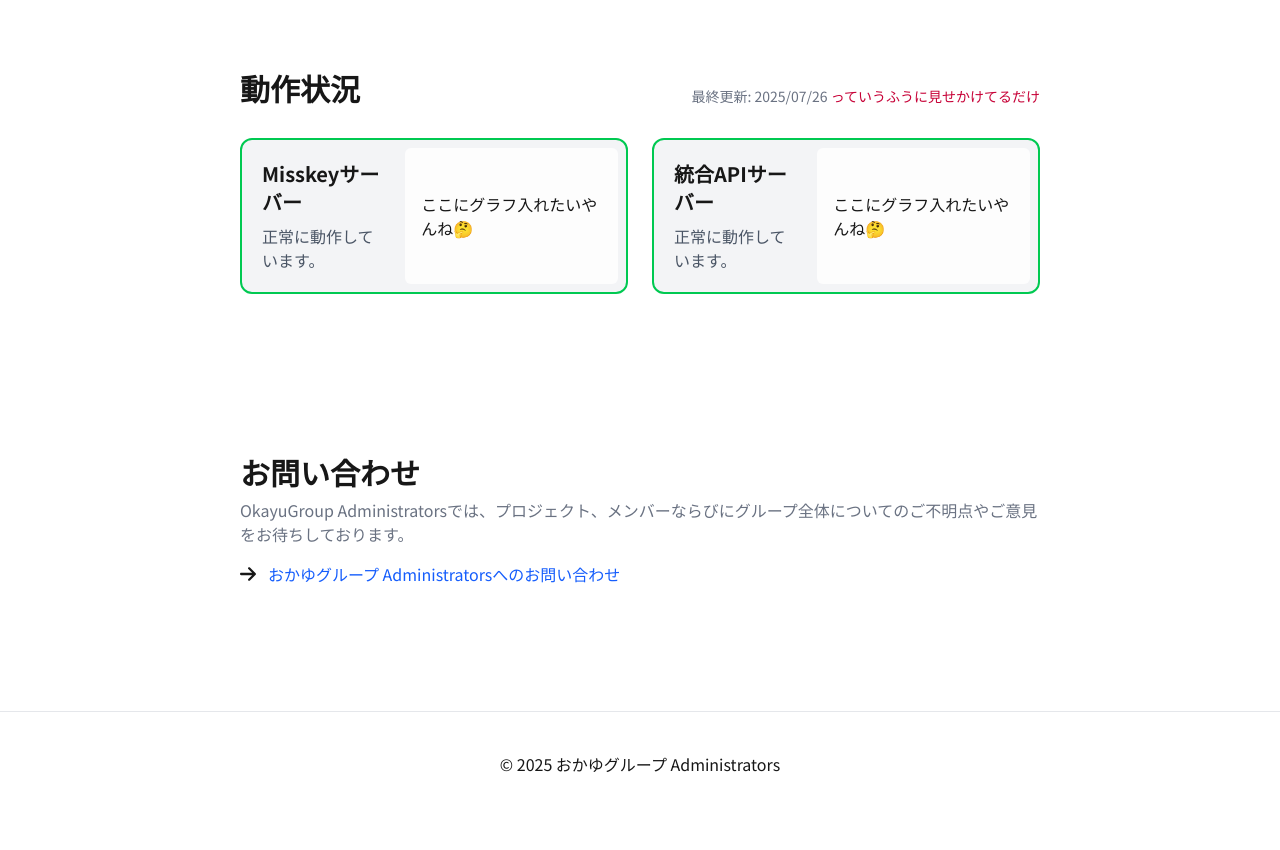
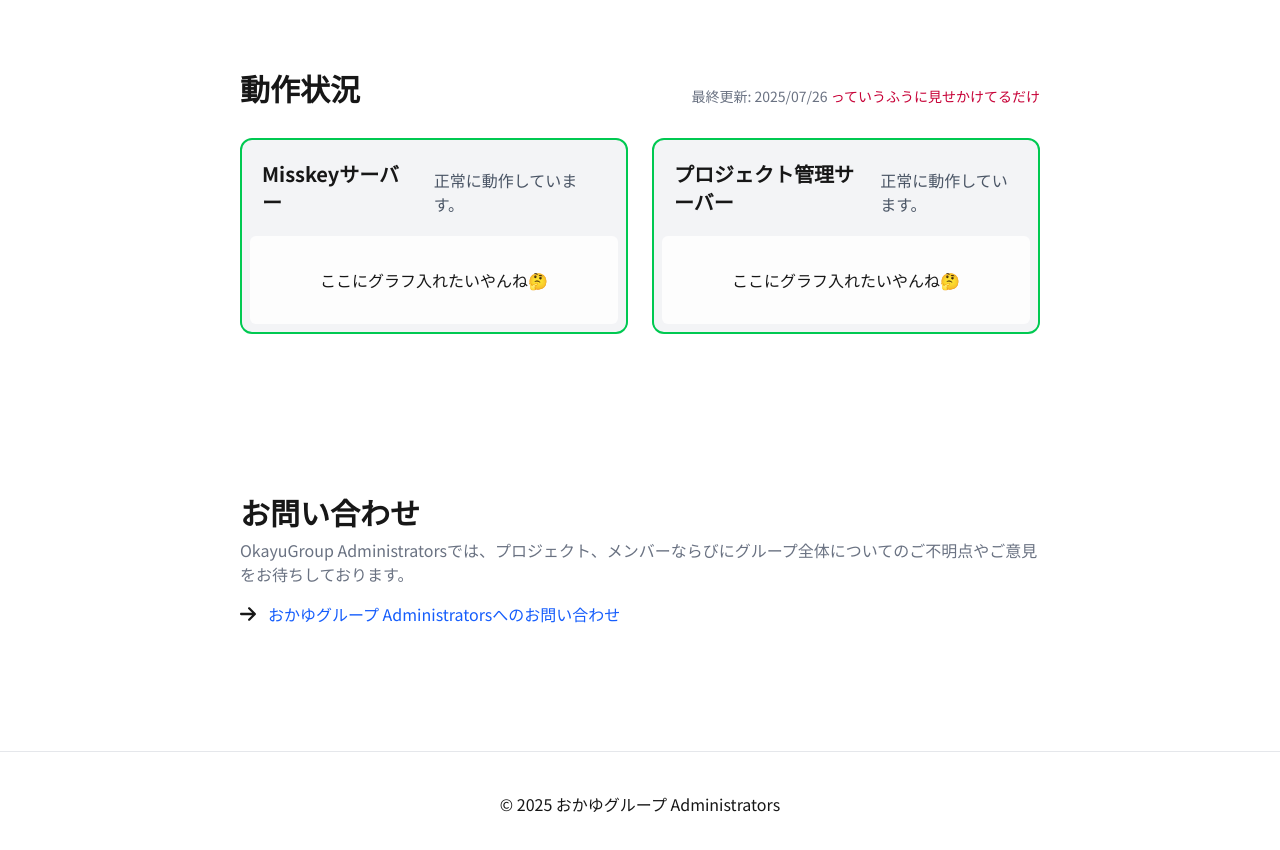
Before and after one commit to okayugroup/homepage, a Next.js app: page /team/administrators in a window 1280 px wide. Shown: the part 1200-2050 px from the top of the page. Before the commit the page ends 2016 px from the top, so only its background shows below. Built offline with nearby package versions, Linux system fonts and the light colour scheme.

Commit message:
サーバー稼働状況カードコンポーネントを追加し、表示を改善

```diff
--- a/src/app/team/administrators/page.tsx
+++ b/src/app/team/administrators/page.tsx
@@ -3,13 +3,29 @@ import type {Metadata} from "next";
 import {AdminBody} from "@/components/admin-body";
 import Link from "next/link";
 import {FaArrowRight} from "react-icons/fa6";
-import {getProjects, toString, toColor, Project} from "@/db/projects";
+import {getProjects, toString, toColor} from "@/db/projects";
+import {JSX} from "react";
 
 export const metadata: Metadata = {
     title: "OkayuGroup Administrators | Home",
     description: "おかゆグループのプロジェクト管理とグループ全体の指揮・統括を行っています。",
 };
 
+function ServerUptimeCard({title}: { title: string }): JSX.Element {
+    return (
+        <div className="flex flex-col md:flex-row xl:flex-col 2xl:flex-row gap-2 bg-gray-100 dark:bg-gray-800 p-2 rounded-xl border-2 border-green-500">
+            <div className="flex p-3 space-x-4
+            flex-col sm:flex-row md:flex-col xl:flex-row 2xl:flex-col
+            w-full md:w-2/5 xl:w-full 2xl:w-1/3">
+                <h3 className="text-xl font-semibold">{title}</h3>
+                <p className="text-gray-600 dark:text-gray-400 mt-2">正常に動作しています。</p>
+            </div>
+            <div className="flex items-center justify-center bg-white/80 dark:bg-gray-700 rounded-md p-8 flex-1 mt-2 md:mt-0">
+                <span>ここにグラフ入れたいやんね🤔</span>
+            </div>
+        </div>
+    );
+}
 
 export default function AdminPage() {
     return <AdminBody>
@@ -77,24 +93,8 @@ export default function AdminPage() {
                     <p className="text-gray-500 dark:text-gray-400 text-sm">最終更新: 2025/07/26<span className="text-rose-700"> っていうふうに見せかけてるだけ</span></p>
                 </div>
                 <div className="grid grid-cols-1 xl:grid-cols-2 gap-6 mt-8">
-                    <div className="flex flex-row gap-2 bg-gray-100 dark:bg-gray-800 p-2 rounded-xl border-2 border-green-500">
-                        <div className="p-3 w-2/5">
-                            <h3 className="text-xl font-semibold">Misskeyサーバー</h3>
-                            <p className="text-gray-600 dark:text-gray-400 mt-2">正常に動作しています。</p>
-                        </div>
-                        <div className="flex items-center justify-center bg-white/80 dark:bg-gray-700 rounded-md flex-1 p-4">
-                            <span>ここにグラフ入れたいやんね🤔</span>
-                        </div>
-                    </div>
-                    <div className="flex flex-row gap-2 bg-gray-100 dark:bg-gray-800 p-2 rounded-xl border-2 border-green-500">
-                        <div className="p-3 w-2/5">
-                            <h3 className="text-xl font-semibold">統合APIサーバー</h3>
-                            <p className="text-gray-600 dark:text-gray-400 mt-2">正常に動作しています。</p>
-                        </div>
-                        <div className="flex items-center justify-center bg-white/80 dark:bg-gray-700 rounded-md flex-1 p-4">
-                            <span>ここにグラフ入れたいやんね🤔</span>
-                        </div>
-                    </div>
+                    <ServerUptimeCard title="Misskeyサーバー"/>
+                    <ServerUptimeCard title="プロジェクト管理サーバー"/>
                 </div>
             </section>
             <section>
```
